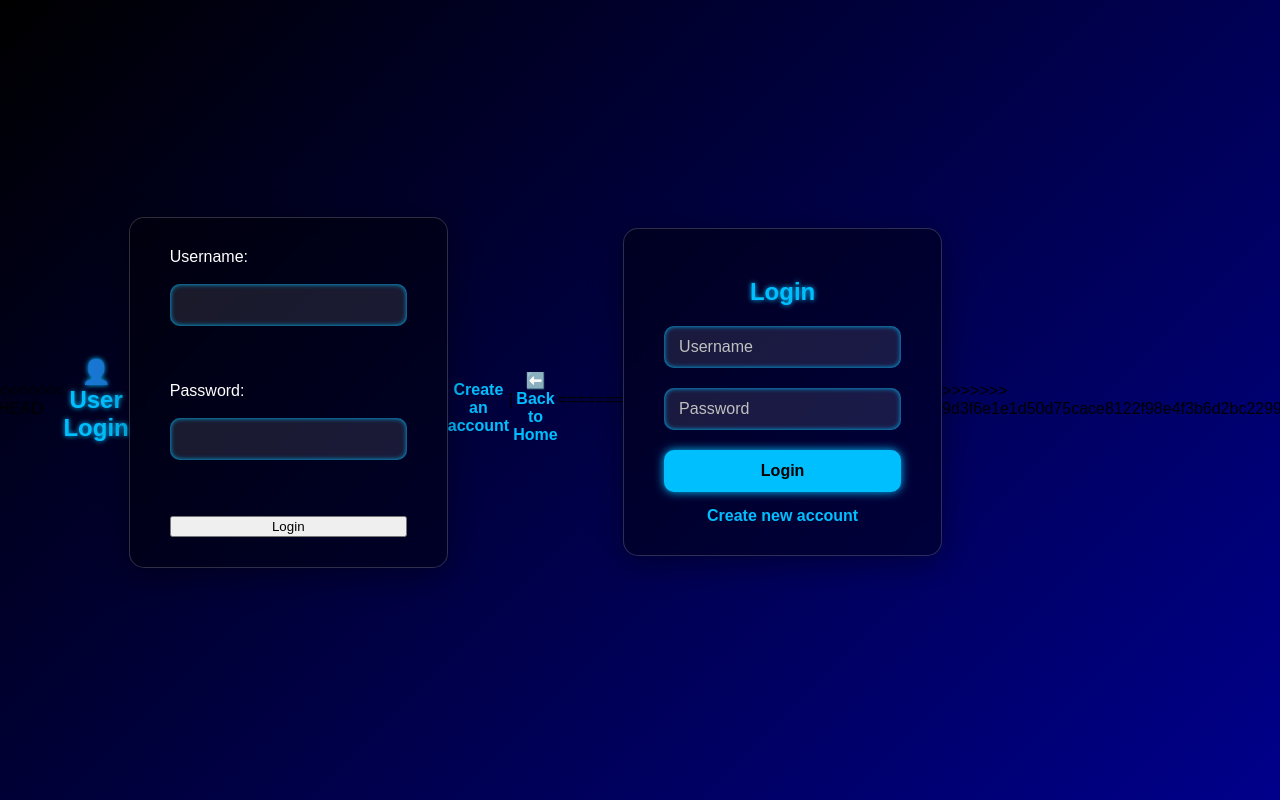
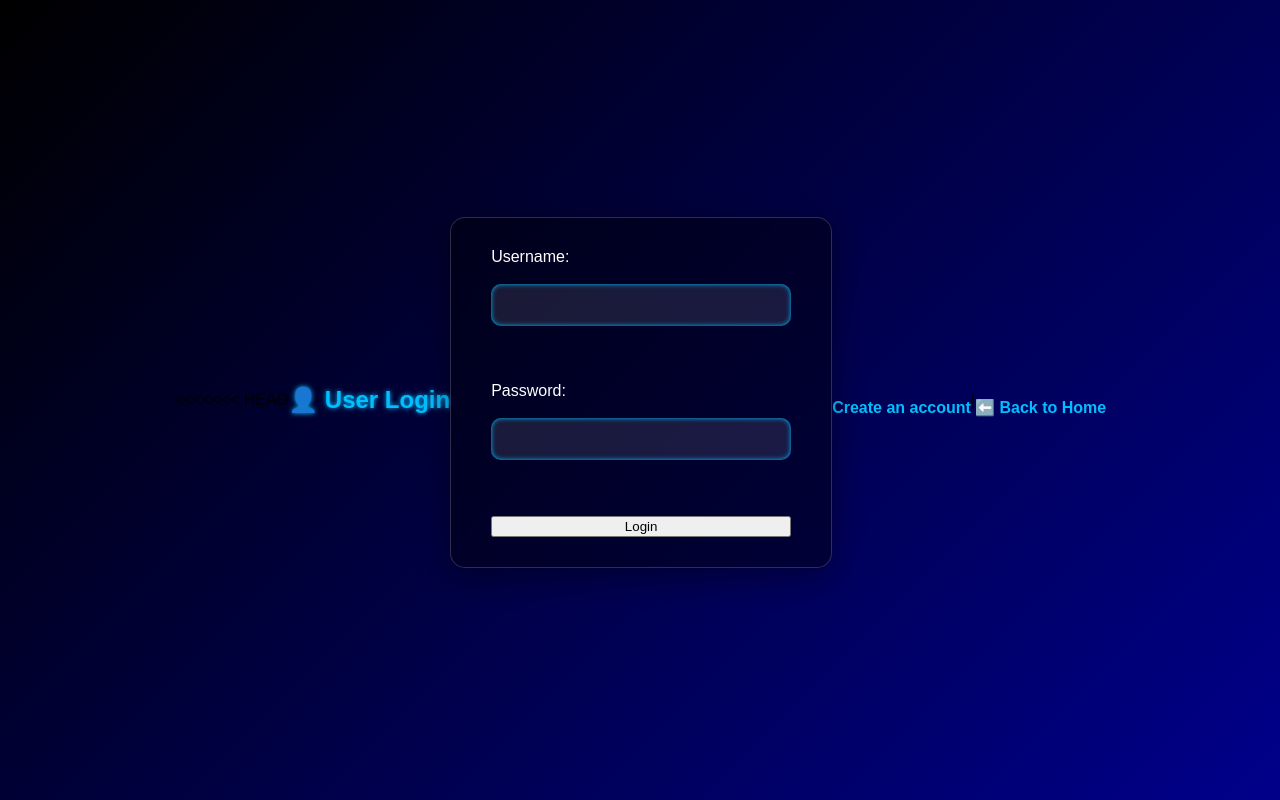
Before and after one commit to shanmathi-jpg/filehashing-VDart, a Flask app: page /login in a window 1280 px wide. Run offline with Flask 3, Linux system fonts and the light colour scheme.

Commit message:
add
Signed-off-by: shanmathi-jpg <shanu.mahe2005@gmail.com>

```diff
--- a/secure_file_app/Templates/login.html
+++ b/secure_file_app/Templates/login.html
@@ -21,13 +21,7 @@
     <br>
     <a href="{{ url_for('register') }}">Create an account</a> |
     <a href="{{ url_for('index') }}">⬅️ Back to Home</a>
-=======
-<!DOCTYPE html>
-<html lang="en">
-<head>
-<meta charset="UTF-8" />
-<meta name="viewport" content="width=device-width, initial-scale=1" />
-<title>Login</title>
+
 <style>
   /* Background with black and blue gradient */
   body {
@@ -117,14 +111,6 @@
   }
 </style>
 </head>
-<body>
-  <form method="POST">
-    <h2>Login</h2>
-    <input name="username" type="text" placeholder="Username" required />
-    <input name="password" type="password" placeholder="Password" required />
-    <input type="submit" value="Login" />
-    <a href="/register">Create new account</a>
-  </form>
->>>>>>> 9d3f6e1e1d50d75cace8122f98e4f3b6d2bc2299
+
 </body>
 </html>
```
Also changed, not shown: secure_file_app/files.db.
